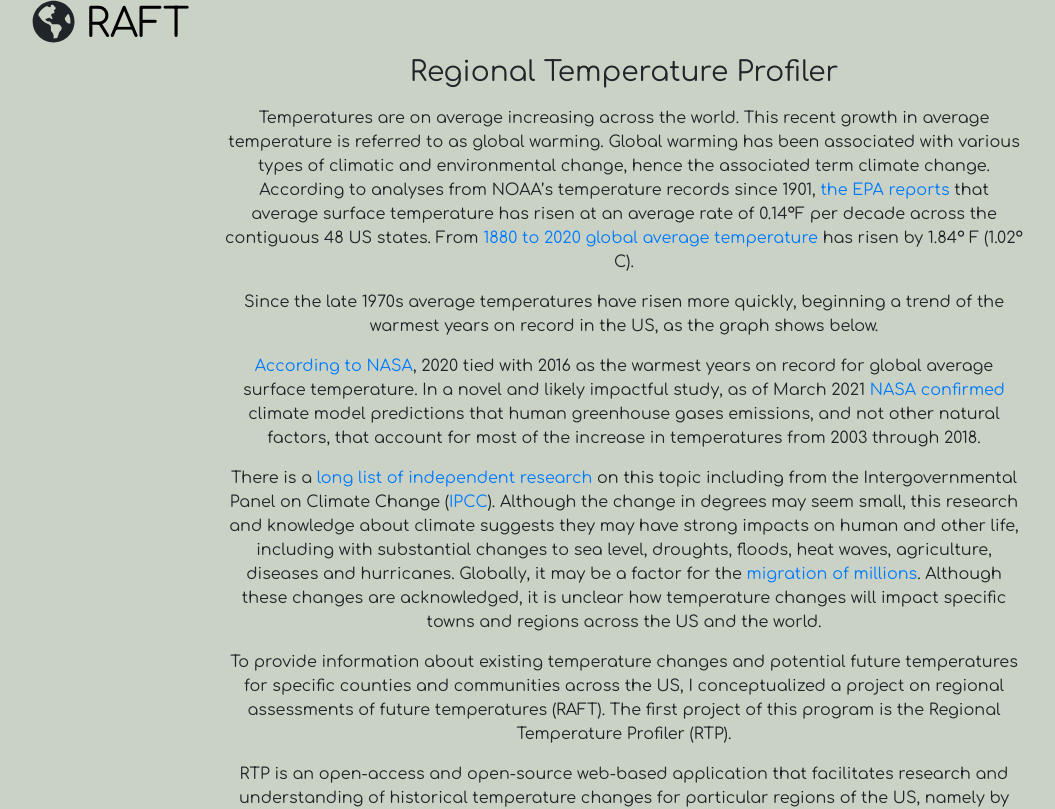
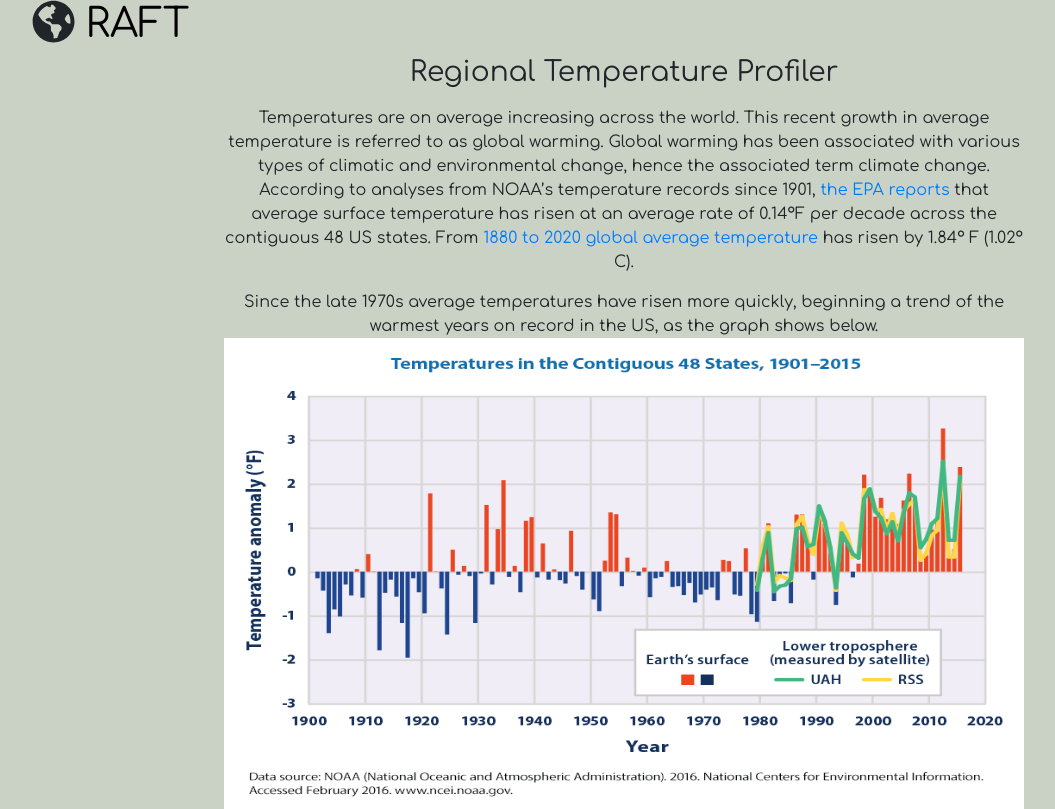
Before and after one commit to lhei-git/RAFT, a React (Create React App) app: page /about in a window 1280 px wide. Shown: the top 809 px of the page, without its empty margins (16-1071 px from the left). Built offline with nearby package versions, Linux system fonts and the light colour scheme; no server answers; what react-geocode would draw is missing.

Commit message:
Added image to about page

```diff
--- a/src/components/About.js
+++ b/src/components/About.js
@@ -1,5 +1,5 @@
 import { useContext, useEffect, useState } from 'react';
-
+import aboutImage from '../assets/temperature-figure1-2016.png';
 import { FontAwesomeIcon } from '@fortawesome/react-fontawesome';
 import { faGlobeAmericas } from '@fortawesome/free-solid-svg-icons';
 import './About.css';
@@ -53,7 +53,13 @@ function About() {
               has risen by 1.84° F (1.02° C). <br /> <p> </p>
               Since the late 1970s average temperatures have risen more quickly,
               beginning a trend of the warmest years on record in the US, as the
-              graph shows below. {/*<img src="temperature-figure1-2016.jpg">*/}
+              graph shows below.{' '}
+              <img
+                src={aboutImage}
+                alt="temperature graph"
+                width="800"
+                height="500"
+              />
               <br /> <p> </p>
               <a href="https://climate.nasa.gov/news/3061/2020-tied-for-warmest-year-on-record-nasa-analysis-shows/">
                 According to NASA
```
